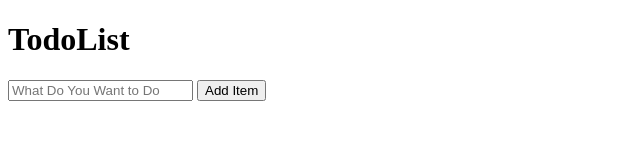
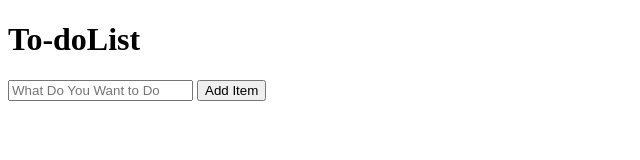
Before and after one commit to mack-1999/To-Do-List-Javascript, a plain HTML site: page index.html in a window 1280 px wide. Shown: the full height of the page, 0-640 px from the left. Drawn offline with Linux system fonts and the light colour scheme.

Commit message:
Update index.html

```diff
--- a/index.html
+++ b/index.html
@@ -8,7 +8,7 @@
 
 </head>
 <body>
-    <h1><span class="title">Todo</span>List</h1>
+    <h1><span class="title">To-do</span>List</h1>
     <div class="inputDiv">
     	   <input type="text" class="input" placeholder="What Do You Want to Do   ">
     	   <button class="add">Add Item<i class="fas fa-plus"></i></button>
```
